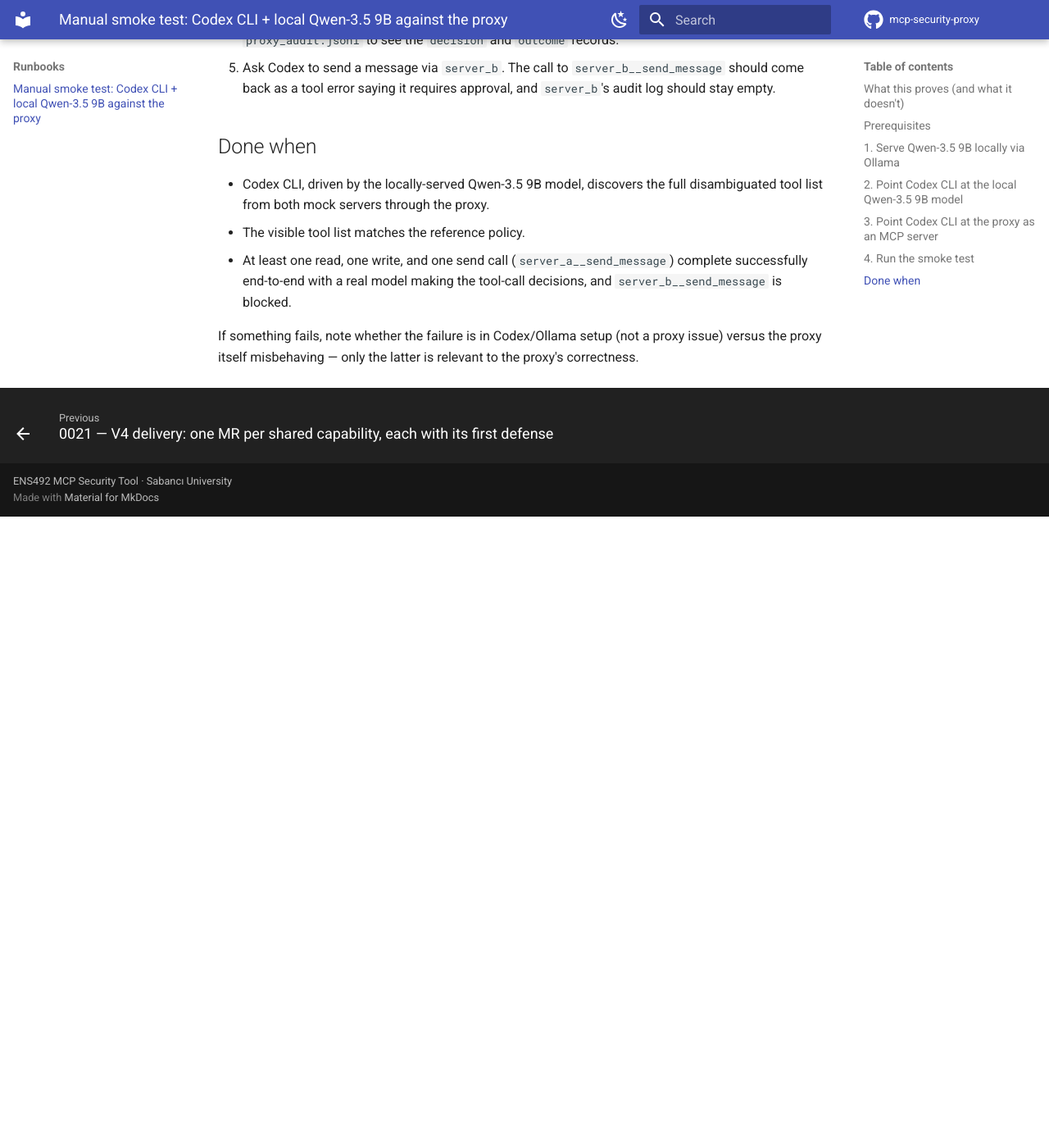
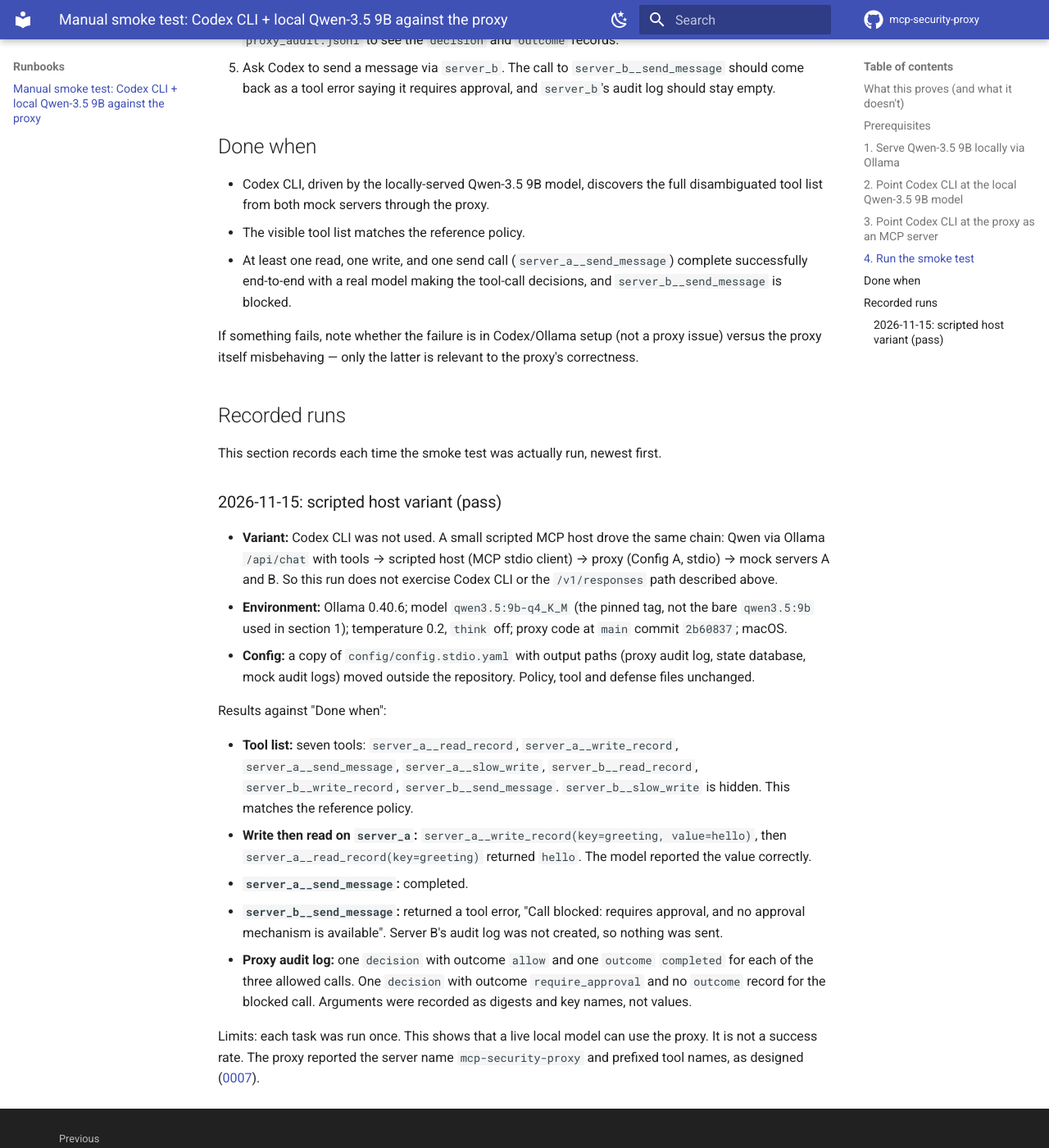
Before and after one commit to taha-kahya/mcp-security-proxy, an MkDocs documentation site: the page built from docs/runbooks/codex-qwen-smoke-test.md, in a window 1280 px wide and 1400 px high, scrolled down 2923 px. Shown: the whole window at 82% size. Built offline with MkDocs 1.6.1 and Material for MkDocs 9.7.7, drawn with Linux system fonts in a browser that asks for light colours; comment, search, counter and statistics services are not loaded; before the commit the page ends 3553 px from its top, so only the background shows below that.

Commit message:
docs: record the 2026-11-15 live smoke run (#10)

```diff
--- a/docs/runbooks/codex-qwen-smoke-test.md
+++ b/docs/runbooks/codex-qwen-smoke-test.md
@@ -155,3 +155,23 @@ In the Codex session:
 If something fails, note whether the failure is in Codex/Ollama setup (not a
 proxy issue) versus the proxy itself misbehaving — only the latter is
 relevant to the proxy's correctness.
+
+## Recorded runs
+
+This section records each time the smoke test was actually run, newest first.
+
+### 2026-11-15: scripted host variant (pass)
+
+- **Variant:** Codex CLI was not used. A small scripted MCP host drove the same chain: Qwen via Ollama `/api/chat` with tools → scripted host (MCP stdio client) → proxy (Config A, stdio) → mock servers A and B. So this run does not exercise Codex CLI or the `/v1/responses` path described above.
+- **Environment:** Ollama 0.40.6; model `qwen3.5:9b-q4_K_M` (the pinned tag, not the bare `qwen3.5:9b` used in section 1); temperature 0.2, `think` off; proxy code at `main` commit `2b60837`; macOS.
+- **Config:** a copy of `config/config.stdio.yaml` with output paths (proxy audit log, state database, mock audit logs) moved outside the repository. Policy, tool and defense files unchanged.
+
+Results against "Done when":
+
+- **Tool list:** seven tools: `server_a__read_record`, `server_a__write_record`, `server_a__send_message`, `server_a__slow_write`, `server_b__read_record`, `server_b__write_record`, `server_b__send_message`. `server_b__slow_write` is hidden. This matches the reference policy.
+- **Write then read on `server_a`:** `server_a__write_record(key=greeting, value=hello)`, then `server_a__read_record(key=greeting)` returned `hello`. The model reported the value correctly.
+- **`server_a__send_message`:** completed.
+- **`server_b__send_message`:** returned a tool error, "Call blocked: requires approval, and no approval mechanism is available". Server B's audit log was not created, so nothing was sent.
+- **Proxy audit log:** one `decision` with outcome `allow` and one `outcome` `completed` for each of the three allowed calls. One `decision` with outcome `require_approval` and no `outcome` record for the blocked call. Arguments were recorded as digests and key names, not values.
+
+Limits: each task was run once. This shows that a live local model can use the proxy. It is not a success rate. The proxy reported the server name `mcp-security-proxy` and prefixed tool names, as designed ([0007](../decisions/0007-tool-identity-correlation-and-stdio-failure-semantics.md)).
```
